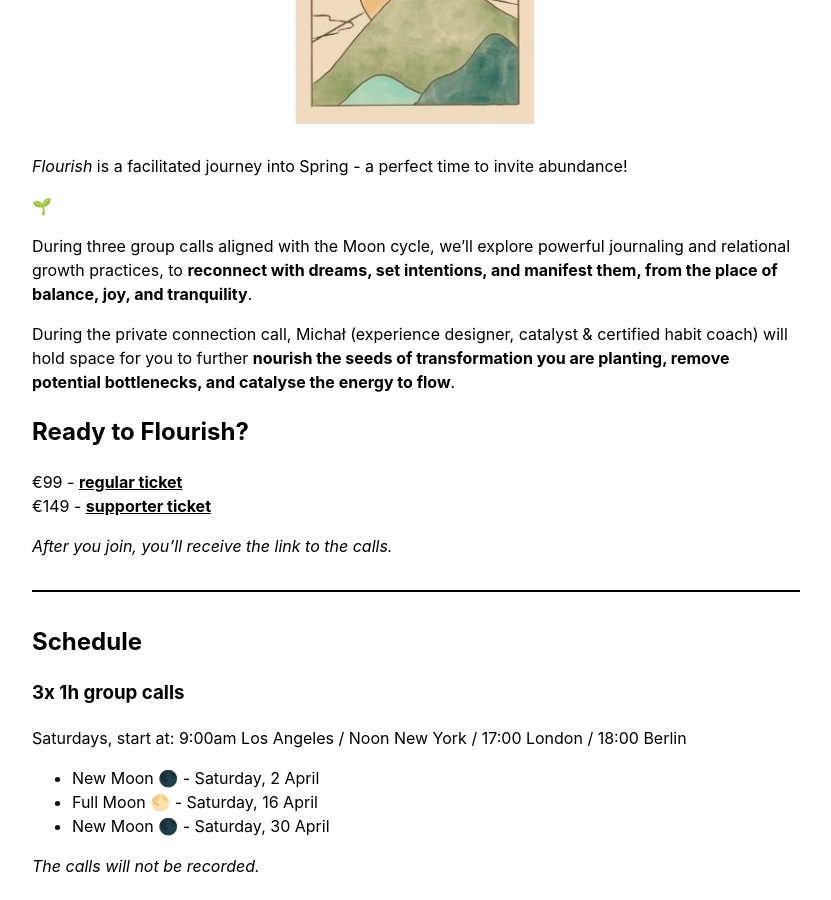
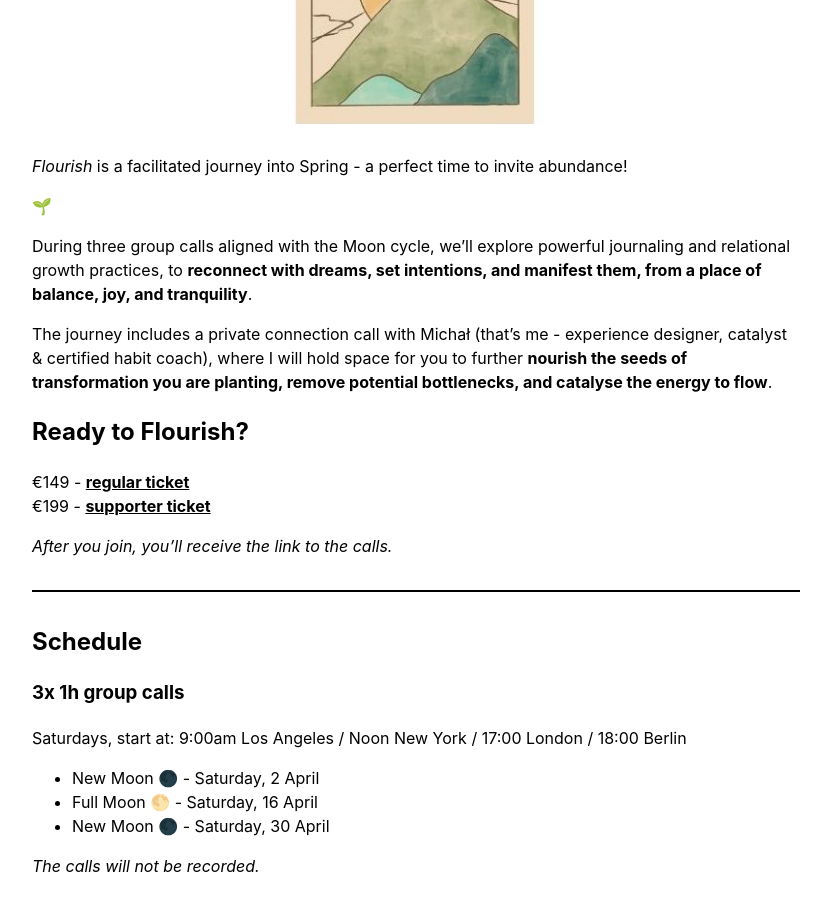
Before and after one commit to heymichal/journalsmarter, a Jekyll site: the page built from _projects/2022-03-29-flourish.md, in a window 1280 px wide and 900 px high, scrolled down 357 px. Shown: the whole window, without its empty margins (224-1055 px from the left). Built offline with Jekyll 4.4.1, drawn with Linux system fonts in a browser that asks for light colours.

Commit message:
Update 2022-03-29-flourish.md

```diff
--- a/_projects/2022-03-29-flourish.md
+++ b/_projects/2022-03-29-flourish.md
@@ -15,13 +15,13 @@ image: /assets/gentle-sun.jpg
 <p>
 🌱
 </p>
-During three group calls aligned with the Moon cycle, we'll explore powerful journaling and relational growth practices, to **reconnect with dreams, set intentions, and manifest them, from the place of balance, joy, and tranquility**.
+During three group calls aligned with the Moon cycle, we'll explore powerful journaling and relational growth practices, to **reconnect with dreams, set intentions, and manifest them, from a place of balance, joy, and tranquility**.
 
-During the private connection call, Michał (experience designer, catalyst & certified habit coach) will hold space for you to further **nourish the seeds of transformation you are planting, remove potential bottlenecks, and catalyse the energy to flow**.
+The journey includes a private connection call with Michał (that's me - experience designer, catalyst & certified habit coach), where I will hold space for you to further **nourish the seeds of transformation you are planting, remove potential bottlenecks, and catalyse the energy to flow**.
 
 ## Ready to Flourish?
-€99 - [regular ticket](https://payhip.com/buy?link=TKIO9) <br>
-€149 - [supporter ticket](https://payhip.com/buy?link=LzKQf)
+€149 - [regular ticket](https://payhip.com/buy?link=TKIO9) <br>
+€199 - [supporter ticket](https://payhip.com/buy?link=LzKQf)
 
 *After you join, you'll receive the link to the calls.*
 
```
